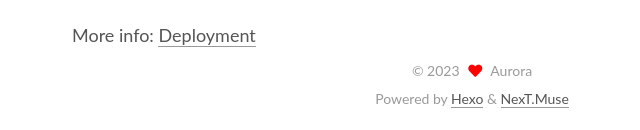
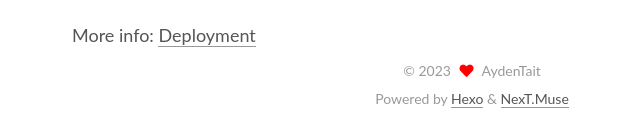
Before and after one commit to AydenTait/AydenTait.github.io, a plain HTML site: page index.html in a window 1280 px wide. Shown: the part 1602-1732 px from the top of the page, 168-808 px from the left. Drawn offline with Linux system fonts and the light colour scheme.

Commit message:
Site updated: 2023-01-28 19:46:43

```diff
--- a/index.html
+++ b/index.html
@@ -27,7 +27,7 @@
 <meta property="og:site_name" content="AydenTait-blog">
 <meta property="og:description" content="a blog shares IT experiences">
 <meta property="og:locale" content="en_US">
-<meta property="article:author" content="Aurora">
+<meta property="article:author" content="AydenTait">
 <meta name="twitter:card" content="summary">
 
 <link rel="canonical" href="https://aydentait.github.io/">
@@ -152,7 +152,7 @@
 
     <span hidden itemprop="author" itemscope itemtype="http://schema.org/Person">
       <meta itemprop="image" content="/images/avatar.gif">
-      <meta itemprop="name" content="Aurora">
+      <meta itemprop="name" content="AydenTait">
       <meta itemprop="description" content="a blog shares IT experiences">
     </span>
 
@@ -219,7 +219,7 @@
 
     <span hidden itemprop="author" itemscope itemtype="http://schema.org/Person">
       <meta itemprop="image" content="/images/avatar.gif">
-      <meta itemprop="name" content="Aurora">
+      <meta itemprop="name" content="AydenTait">
       <meta itemprop="description" content="a blog shares IT experiences">
     </span>
 
@@ -339,7 +339,7 @@
 
       <div class="site-overview-wrap sidebar-panel">
         <div class="site-author motion-element" itemprop="author" itemscope itemtype="http://schema.org/Person">
-  <p class="site-author-name" itemprop="name">Aurora</p>
+  <p class="site-author-name" itemprop="name">AydenTait</p>
   <div class="site-description" itemprop="description">a blog shares IT experiences</div>
 </div>
 <div class="site-state-wrap motion-element">
@@ -388,7 +388,7 @@
   <span class="with-love">
     <i class="fa fa-heart"></i>
   </span>
-  <span class="author" itemprop="copyrightHolder">Aurora</span>
+  <span class="author" itemprop="copyrightHolder">AydenTait</span>
 </div>
   <div class="powered-by">Powered by <a href="https://hexo.io/" class="theme-link" rel="noopener" target="_blank">Hexo</a> & <a href="https://muse.theme-next.org/" class="theme-link" rel="noopener" target="_blank">NexT.Muse</a>
   </div>
```
Also changed, not shown: 2023/01/28/1-Abstraction/index.html (+4 -4 lines), 2023/01/28/hello-world/index.html (+4 -4 lines), archives/2023/01/index.html (+3 -3 lines), archives/2023/index.html (+3 -3 lines), archives/index.html (+3 -3 lines), categories/webserver/index.html (+3 -3 lines), tags/webserver/index.html (+3 -3 lines), webserver/index.html (+3 -3 lines).
